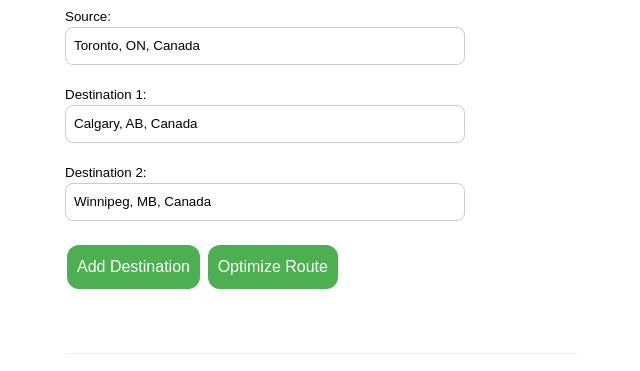
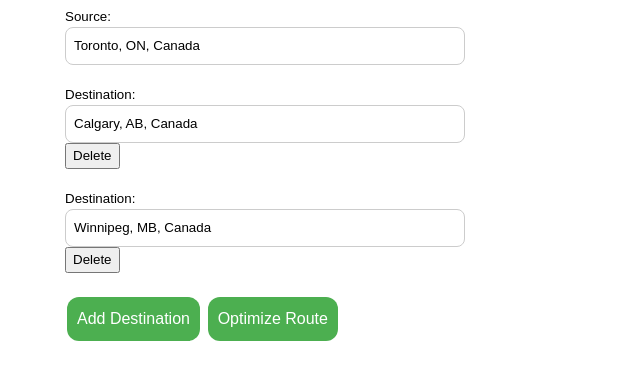
Before and after one commit to nibrasohin/Google-Route-Planner, a plain HTML site: page index.html in a window 1280 px wide. Both pictures are taken after a click on the button "Add Destination". Shown: the part 121-492 px from the top of the page, without its empty margins (319-959 px from the left). Drawn offline with nearby package versions, Linux system fonts and the light colour scheme; some packages are replaced by stand-ins of ours.

Commit message:
Added delete button for routes.

```diff
--- a/index.html
+++ b/index.html
@@ -28,7 +28,7 @@
         var destinationIds = [];
         google.maps.event.addDomListener(window, 'load', function () {
             new google.maps.places.SearchBox(document.getElementById('txtSource'));
-            new google.maps.places.SearchBox(document.getElementById('destination'));
+            new google.maps.places.SearchBox(document.getElementById('destination1'));
             directionsDisplay = new google.maps.DirectionsRenderer({ 'draggable': true });
         });
 
@@ -56,7 +56,9 @@
 
             //*********DIRECTIONS AND ROUTE**********************//
             source = document.getElementById("txtSource").value;
-            destinationIds.push('destination');
+            if(destinationIds.indexOf('destination1') === -1 && !!document.getElementById("destination1")){
+                destinationIds.push('destination1');
+            }
 
             destinationIds.forEach((id) => {
                 destinationList.push(document.getElementById(id).value);
@@ -93,6 +95,7 @@
                         var srcDestNames = destinationNamesGenerator(source, destination, response.routes[0].waypoint_order, waypointsList);
                         //setting route summary and map
                         routeSummaryDiv.innerHTML += routeSummary(response.routes[0].legs, srcDestNames);
+                        destinationList = [];
                         directionsDisplay.setDirections(response);
                     }
                     else {
@@ -159,25 +162,48 @@
 
         function addRoute() {
             var routeBody = document.getElementById("newRouteBody");
-            var br = document.createElement("br");
+            var br1 = document.createElement("br");
+            br1.setAttribute("id", "break"+newRouteId);
+            var br2 = document.createElement("br");
+            br2.setAttribute("id", newRouteId+"break");
 
             var newlabel = document.createElement("Label");
-            newlabel.innerHTML = "Destination " + newRouteId + ": ";
+            newlabel.setAttribute("id","label"+newRouteId);
+            newlabel.innerHTML = "Destination:";
             newlabel.setAttribute("class", "labelDst");
             routeBody.appendChild(newlabel);
 
             var newRoute = document.createElement("input");
             newRoute.setAttribute("type", "text");
-            newRoute.setAttribute("id", "destination" + newRouteId.toString());
+            newRoute.setAttribute("id", "destination" + newRouteId);
             newRoute.setAttribute("class", "w3-input w3-border w3-round-large");
             newRoute.setAttribute("style", "width: 400px");
             newRoute.setAttribute("value", "Winnipeg, MB, Canada");
 
+            var deleteButton = document.createElement("input");
+            deleteButton.setAttribute("type","button" );
+            deleteButton.setAttribute("id","del"+newRouteId );
+            deleteButton.setAttribute("value","Delete" );
+            deleteButton.setAttribute("onclick","removeRoute(this.id);" );
+
             routeBody.appendChild(newRoute);
-            routeBody.appendChild(document.createElement("br"));
-            destinationIds.push("destination" + newRouteId.toString());
+            routeBody.appendChild(deleteButton);
+            routeBody.appendChild(br1);
+            routeBody.appendChild(br2);
+            destinationIds.push("destination" + newRouteId);
             addDomListener();
             newRouteId++;
+        }
+
+        function removeRoute(id){
+            var idCounter = id.split('del')[1];
+            var routeBody = document.getElementById("newRouteBody");
+            routeBody.removeChild(document.getElementById("destination"+idCounter));
+            routeBody.removeChild(document.getElementById("label"+idCounter));
+            routeBody.removeChild(document.getElementById("break"+idCounter));
+            routeBody.removeChild(document.getElementById(idCounter+"break"));
+            routeBody.removeChild(document.getElementById(id));
+            destinationIds = destinationIds.filter(dest => dest !== 'destination'+idCounter);
         }
     </script>
 
@@ -185,14 +211,16 @@
         <h1>Google Route Optimizer</h1>
         <div class="inputBox">
             <div id="newRouteBody">
-                <label class="labelSrc">Source:</label>
+                <label id="label0" class="labelSrc">Source:</label>
                 <input type="text" class="w3-input w3-border w3-round-large" id="txtSource" value="Toronto, ON, Canada" style="width: 400px"
                 />
                 <br />
-                <label class="labelDst">Destination 1:</label>
-                <input type="text" id="destination" class="w3-input w3-border w3-round-large" value="Calgary, AB, Canada" style="width: 400px"
+                <label id="label1" class="labelDst">Destination:</label>
+                <input type="text" id="destination1" class="w3-input w3-border w3-round-large" value="Calgary, AB, Canada" style="width: 400px"
                 />
-                <br />
+                <input type="button" id="del1" class="" value="Delete" onclick="removeRoute(this.id);"/>
+                <br id="break1"/>
+                <br id="1break"/>
             </div>
             <input type="button" class="button" value="Add Destination" onclick="addRoute()" />
             <input type="button" class="button" value="Optimize Route" onclick="calculateRoute()" />
```
